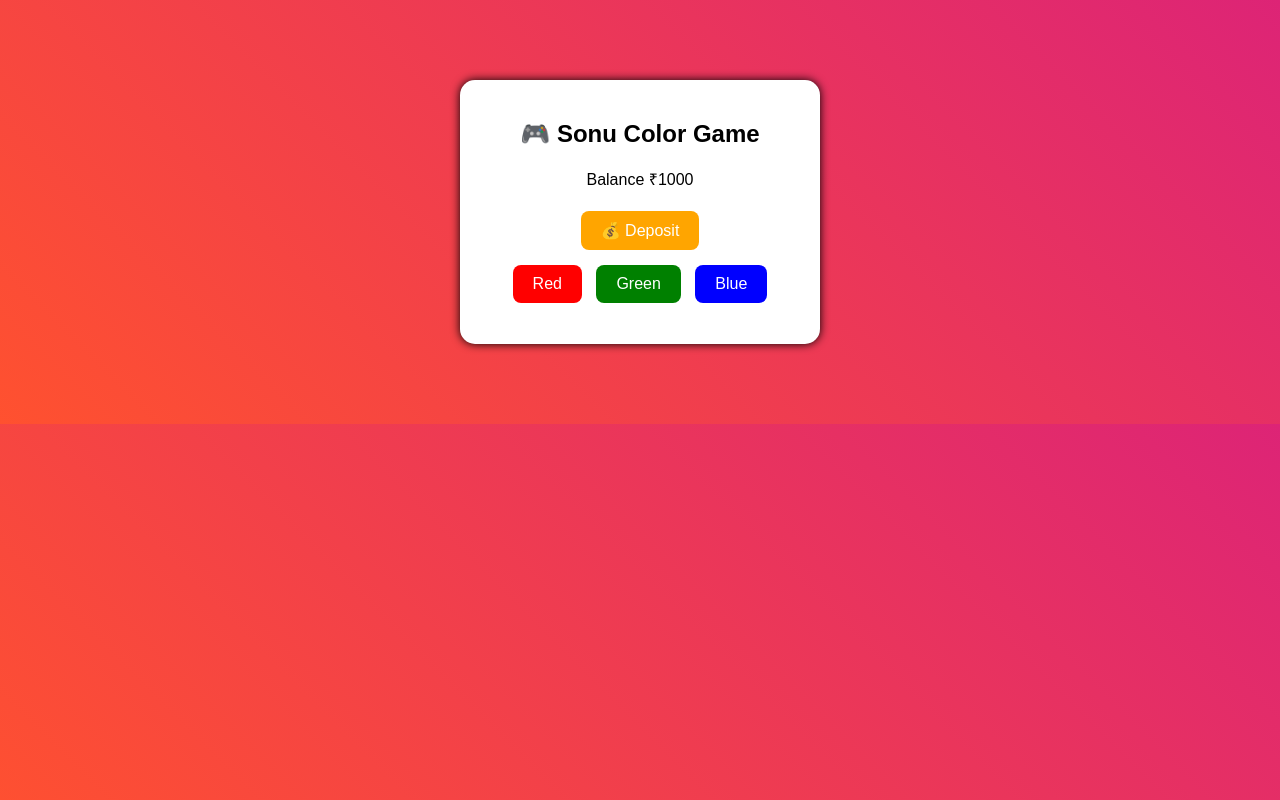
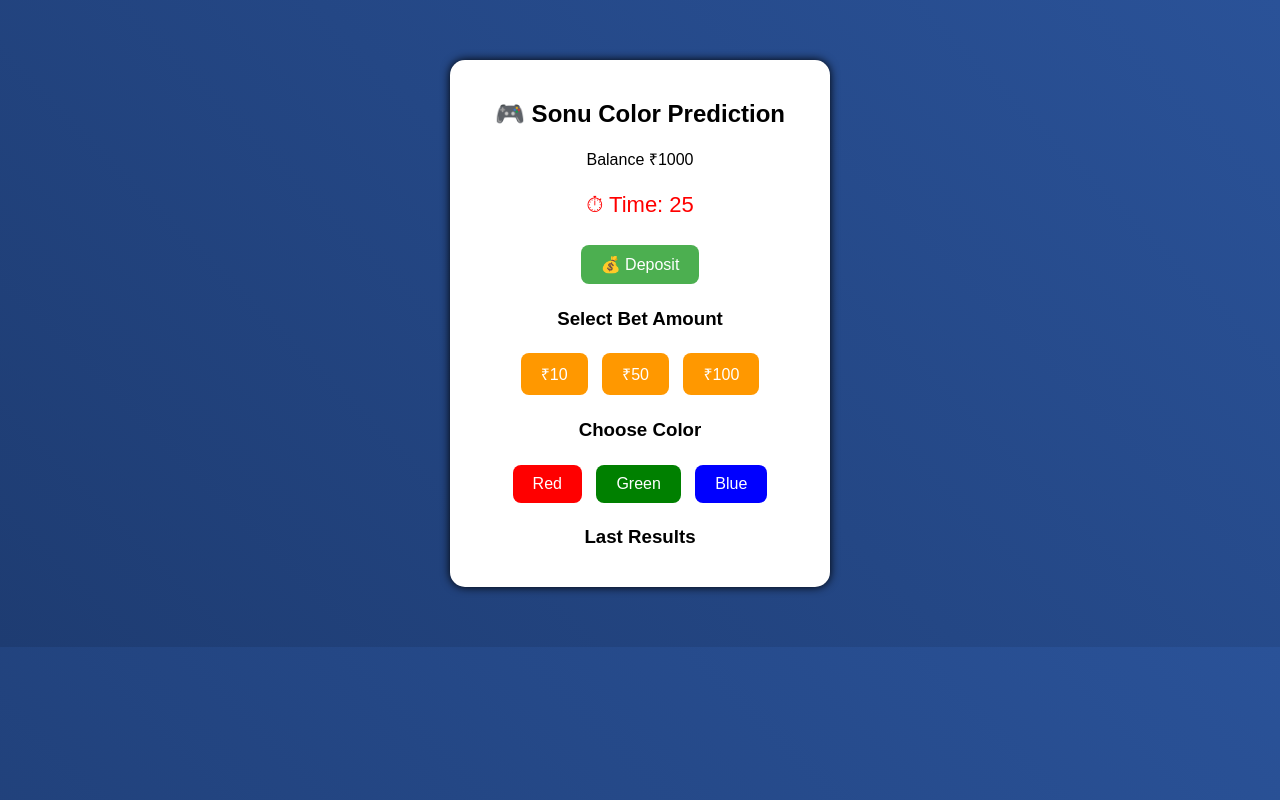
Before and after one commit to sonunigam9218-dev/game-site, a plain HTML site: page index.html in a window 1280 px wide. Drawn offline with Linux system fonts and the light colour scheme.

Commit message:
Update index.html

```diff
--- a/index.html
+++ b/index.html
@@ -1,21 +1,22 @@
 <!DOCTYPE html>
 <html>
 <head>
-<title>Sonu Color Game</title>
+<title>Sonu Color Prediction</title>
 
 <style>
+
 body{
 font-family:Arial;
 text-align:center;
-background:linear-gradient(45deg,#ff512f,#dd2476);
+background:linear-gradient(45deg,#1e3c72,#2a5298);
 color:white;
 }
 
 .box{
 background:white;
 color:black;
-width:320px;
-margin:80px auto;
+width:340px;
+margin:60px auto;
 padding:20px;
 border-radius:15px;
 box-shadow:0 0 10px black;
@@ -34,10 +35,19 @@ color:white;
 .green{background:green;}
 .blue{background:blue;}
 
+.bet{
+background:#ff9800;
+}
+
 .deposit{
-background:orange;
-margin-bottom:10px;
+background:#4caf50;
 }
+
+.timer{
+font-size:22px;
+color:red;
+}
+
 </style>
 
 </head>
@@ -46,15 +56,23 @@ margin-bottom:10px;
 
 <div class="box">
 
-<h2>🎮 Sonu Color Game</h2>
+<h2>🎮 Sonu Color Prediction</h2>
 
 <p>Balance ₹<span id="balance">1000</span></p>
+
+<p class="timer">⏱ Time: <span id="time">30</span></p>
 
 <a href="deposit.html">
 <button class="deposit">💰 Deposit</button>
 </a>
 
-<br>
+<h3>Select Bet Amount</h3>
+
+<button class="bet" onclick="bet=10">₹10</button>
+<button class="bet" onclick="bet=50">₹50</button>
+<button class="bet" onclick="bet=100">₹100</button>
+
+<h3>Choose Color</h3>
 
 <button class="red" onclick="play('Red')">Red</button>
 <button class="green" onclick="play('Green')">Green</button>
@@ -62,11 +80,17 @@ margin-bottom:10px;
 
 <p id="result"></p>
 
+<h3>Last Results</h3>
+
+<p id="history"></p>
+
 </div>
 
 <script>
 
 let balance=1000;
+let bet=10;
+let history=[];
 
 function play(color){
 
@@ -74,21 +98,42 @@ let colors=["Red","Green","Blue"];
 
 let result=colors[Math.floor(Math.random()*3)];
 
+history.unshift(result);
+
+if(history.length>5){
+history.pop();
+}
+
 if(color===result){
 
-balance+=200;
+balance+=bet*2;
 document.getElementById("result").innerHTML="🎉 You Win! Result: "+result;
 
 }else{
 
-balance-=100;
+balance-=bet;
 document.getElementById("result").innerHTML="❌ You Lose! Result: "+result;
 
 }
 
 document.getElementById("balance").innerHTML=balance;
+document.getElementById("history").innerHTML=history.join(" , ");
 
 }
+
+let time=30;
+
+setInterval(function(){
+
+time--;
+
+if(time<=0){
+time=30;
+}
+
+document.getElementById("time").innerHTML=time;
+
+},1000);
 
 </script>
 
```
